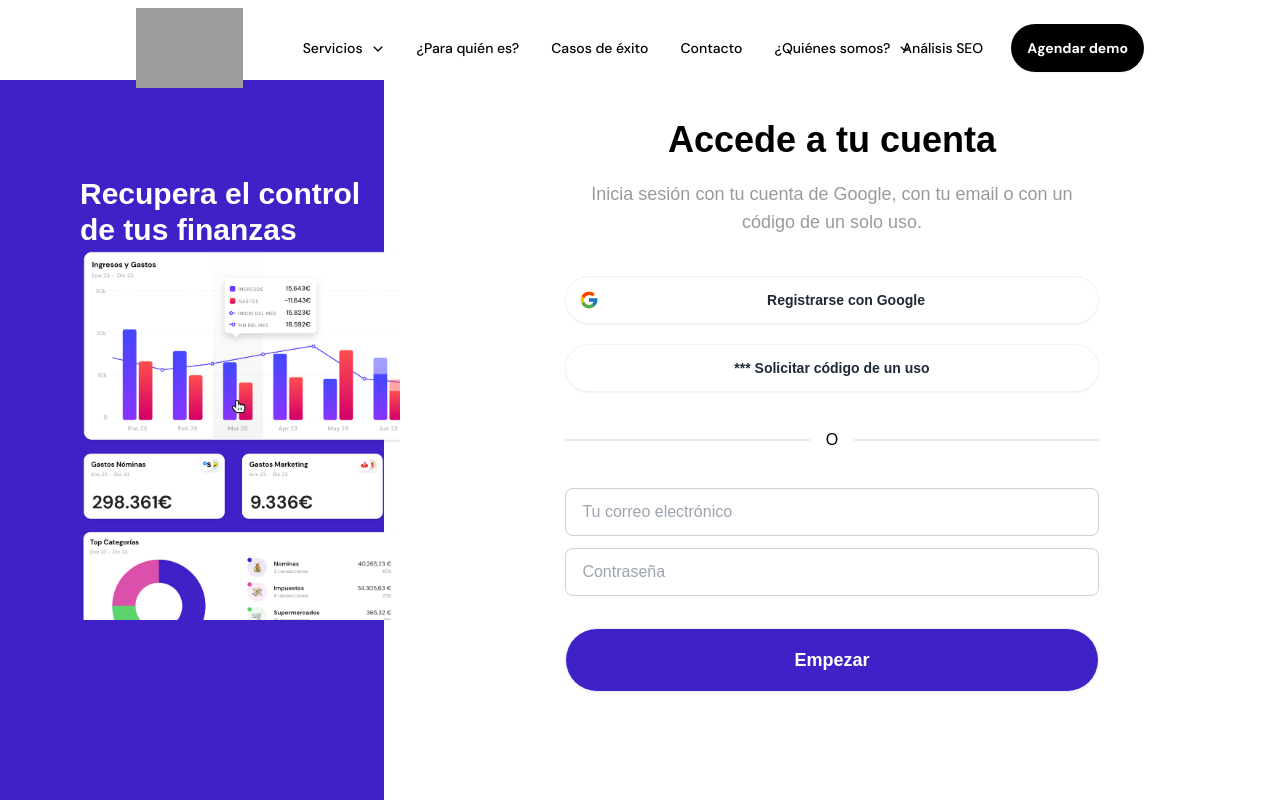
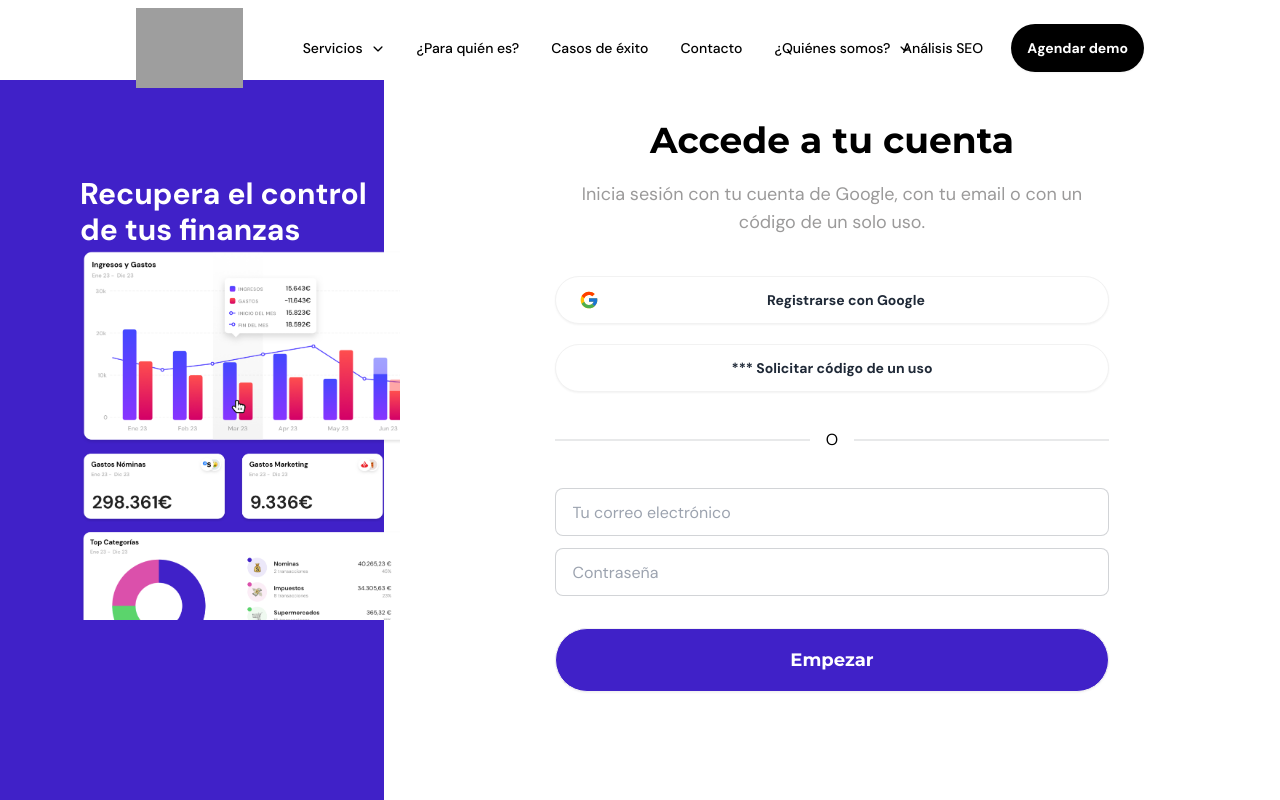
Before and after one commit to Shakib-Shajid/banktrack-whale, a Next.js app: page /iniciar-sesion in a window 1280 px wide. Shown: the top 800 px of the page. Built offline with nearby package versions, Linux system fonts and the light colour scheme; grey boxes are pictures that could not be loaded.

Commit message:
login and register page font updated

```diff
--- a/src/app/iniciar-sesion/page.jsx
+++ b/src/app/iniciar-sesion/page.jsx
@@ -9,7 +9,7 @@ const page = () => {
             <div className='pt-20  flex gap-0 h-screen'>
                 <div className='hidden lg:grid w-[30%] bg-[#4021C8]'>
                     <div className='pl-20 pt-24'>
-                        <h3 className='text-white text-3xl font-extrabold w-80'>Recupera el control de tus finanzas</h3>
+                        <h3 className='text-white text-3xl font-extrabold w-80 font-dm_sans'>Recupera el control de tus finanzas</h3>
                         <Image src="/register.png" width="500" height="500" alt="" className='' />
                     </div>
                 </div>
@@ -18,18 +18,18 @@ const page = () => {
                     <div className="flex flex-col border-opacity-50" >
                         <div>
                             <div className='w-[80%] md:w-full mx-auto'>
-                                <h3 className='text-2xl lg:text-4xl font-bold'>Accede a tu cuenta</h3>
-                                <p className='text-lg text-[#9b9a9a] mt-5 mb-10 md:w-[80%] md:mx-auto'>Inicia sesión con tu cuenta de Google, con tu email o con un código de un solo uso.</p>
-                                <button className='btn bg-white rounded-full text-sm w-full lg:w-[80%] mx-auto'><FcGoogle className='text-xl relative -left-12 md:-left-2 lg:-left-40' />Registrarse con Google</button>
-                                <button className='btn bg-white rounded-full text-sm w-full lg:w-[80%] mx-auto mt-5 text-center'>*** Solicitar código de un uso</button>
+                                <h3 className='text-2xl lg:text-4xl font-bold font-montserrat'>Accede a tu cuenta</h3>
+                                <p className='text-lg text-[#9b9a9a] mt-5 mb-10 md:w-[80%] md:mx-auto font-dm_sans'>Inicia sesión con tu cuenta de Google, con tu email o con un código de un solo uso.</p>
+                                <button className='btn bg-white rounded-full text-sm w-full lg:w-[80%] mx-auto font-dm_sans'><FcGoogle className='text-xl relative -left-12 md:-left-2 lg:-left-40' />Registrarse con Google</button>
+                                <button className='btn bg-white rounded-full text-sm w-full lg:w-[80%] mx-auto mt-5 text-center font-dm_sans'>*** Solicitar código de un uso</button>
                             </div>
                         </div>
-                        <div className="divider my-10 w-[80%] md:w-full lg:w-[80%] mx-auto">O</div>
+                        <div className="divider my-10 w-[80%] md:w-full lg:w-[80%] mx-auto font-dm_sans">O</div>
                         <div className='space-y-3 w-[80%] md:w-full mx-auto'>
-                            <input type="email" placeholder="Tu correo electrónico" className="input input-bordered w-full lg:w-[80%] " />
-                            <input type="password" placeholder="Contraseña" className="input input-bordered w-full lg:w-[80%]" />
+                            <input type="email" placeholder="Tu correo electrónico" className="input input-bordered w-full lg:w-[80%] font-dm_sans" />
+                            <input type="password" placeholder="Contraseña" className="input input-bordered w-full lg:w-[80%] font-dm_sans" />
                             <div className='py-5'>
-                                <button className='btn btn-lg text-white rounded-full w-full lg:w-[80%] bg-[#4021C8] '>Empezar</button>
+                                <button className='btn btn-lg text-white rounded-full w-full lg:w-[80%] bg-[#4021C8] font-montserrat'>Empezar</button>
                             </div>
                         </div>
                     </div>
--- a/src/app/registrarse/page.jsx
+++ b/src/app/registrarse/page.jsx
@@ -9,7 +9,7 @@ const page = () => {
             <div className='pt-20  flex gap-0 h-screen'>
                 <div className='hidden lg:grid w-[30%] bg-[#4021C8]'>
                     <div className='pl-20 pt-24'>
-                        <h3 className='text-white text-3xl font-extrabold w-80'>Recupera el control de tus finanzas</h3>
+                        <h3 className='text-white text-3xl font-extrabold w-80 font-dm_sans'>Recupera el control de tus finanzas</h3>
                         <Image src="/register.png" width="500" height="500" alt="" className='' />
                     </div>
                 </div>
@@ -18,17 +18,17 @@ const page = () => {
                     <div className="flex flex-col border-opacity-50" >
                         <div>
                             <div className='w-[100%] mx-auto'>
-                                <h3 className='text-2xl md:text-3xl lg:text-4xl font-bold'>Empieza tu prueba gratis</h3>
-                                <p className='md:text-lg lg:text-lg text-[#9b9a9a] mt-5 mb-10'>Prueba de 14 días. No necesitas tarjeta de crédito.</p>
-                                <button className='w-[90%] md:w-[100%] btn bg-white rounded-full text-sm mx-auto'><FcGoogle className='text-xl relative -left-16 md:-left-28' />Registrarse con Google</button>
+                                <h3 className='text-2xl md:text-3xl lg:text-4xl font-bold font-montserrat'>Empieza tu prueba gratis</h3>
+                                <p className='md:text-lg lg:text-lg text-[#9b9a9a] mt-5 mb-10 font-dm_sans'>Prueba de 14 días. No necesitas tarjeta de crédito.</p>
+                                <button className='w-[90%] md:w-[100%] btn bg-white rounded-full text-sm mx-auto font-dm_sans'><FcGoogle className='text-xl relative -left-16 md:-left-28' />Registrarse con Google</button>
                             </div>
                         </div>
-                        <div className="divider my-10 w-[90%] md:w-[100%] mx-auto">O</div>
+                        <div className="divider my-10 w-[90%] md:w-[100%] mx-auto font-dm_sans">O</div>
                         <div className='space-y-3 w-[90%] md:w-full mx-auto'>
-                            <input type="email" placeholder="Tu correo electrónico" className="input input-bordered w-full lg:w-full " />
-                            <input type="password" placeholder="Contraseña" className="input input-bordered w-full lg:w-full" />
+                            <input type="email" placeholder="Tu correo electrónico" className="input input-bordered w-full lg:w-full font-dm_sans" />
+                            <input type="password" placeholder="Contraseña" className="input input-bordered w-full lg:w-full font-dm_sans" />
                             <div className='py-5'>
-                                <button className='btn btn-lg text-white rounded-full w-full bg-[#4021C8] '>Empezar</button>
+                                <button className='btn btn-lg text-white rounded-full w-full bg-[#4021C8] font-montserrat'>Empezar</button>
                             </div>
                         </div>
 
```
